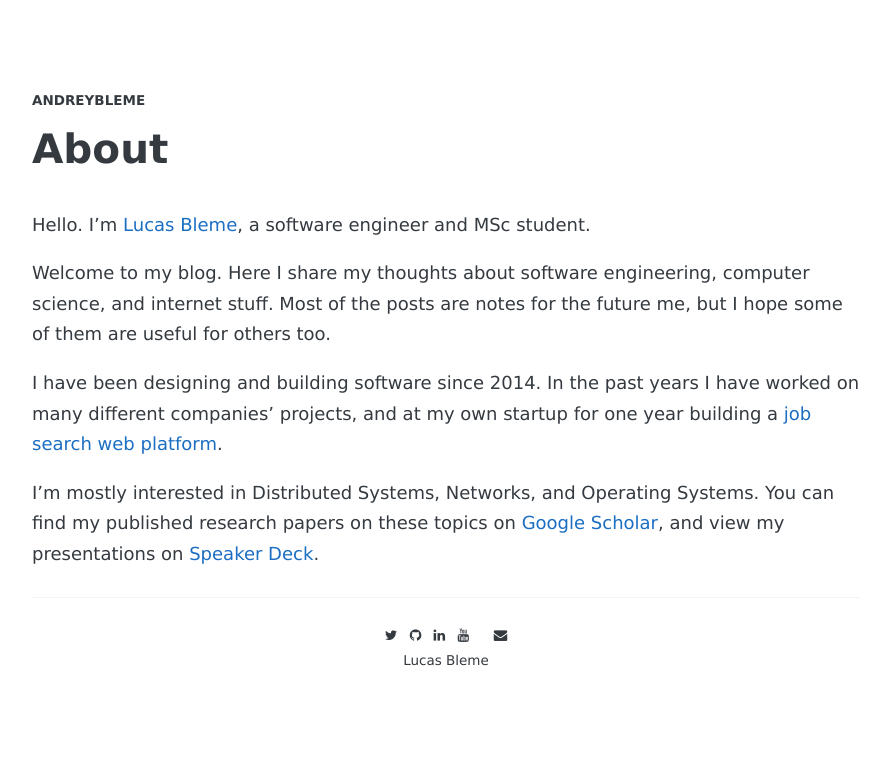
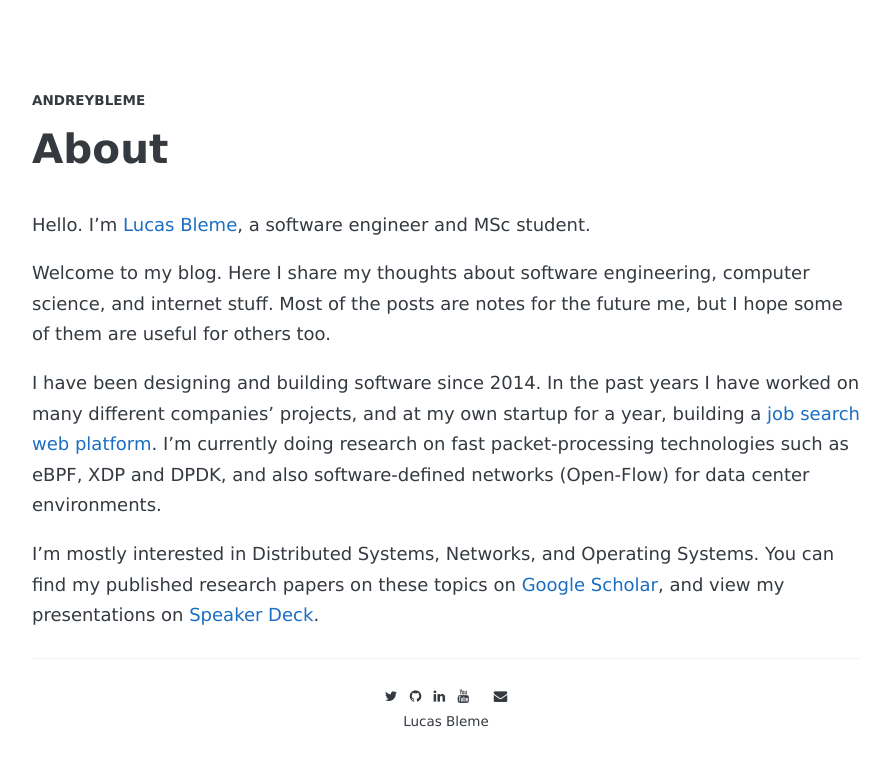
Before and after one commit to andreybleme/andreybleme.github.io, a Jekyll site: the page built from about.md, in a window 1280 px wide. Shown: the top 766 px of the page, without its empty margins (194-1085 px from the left). Built offline with Jekyll 4.4.1, drawn with Linux system fonts in a browser that asks for light colours; nearby versions of some CDN libraries; some web fonts are replaced.

Commit message:
Update about.md

```diff
--- a/about.md
+++ b/about.md
@@ -8,6 +8,6 @@ Hello. I'm [Lucas Bleme](https://www.linkedin.com/in/andreybleme/), a software e
 
 Welcome to my blog. Here I share my thoughts about software engineering, computer science, and internet stuff. Most of the posts are notes for the future me, but I hope some of them are useful for others too.
 
-I have been designing and building software since 2014. In the past years I have worked on many different companies' projects, and at my own startup for one year building a [job search web platform](https://vulpi.com.br/).
+I have been designing and building software since 2014. In the past years I have worked on many different companies' projects, and at my own startup for a year, building a [job search web platform](https://www.instagram.com/govulpi/). I'm currently doing research on fast packet-processing technologies such as eBPF, XDP and DPDK, and also software-defined networks (Open-Flow) for data center environments.
 
 I'm mostly interested in Distributed Systems, Networks, and Operating Systems. You can find my published research papers on these topics on [Google Scholar](https://scholar.google.com/citations?user=Yt9LrFoAAAAJ), and view my presentations on [Speaker Deck](https://speakerdeck.com/andreybleme).
```
